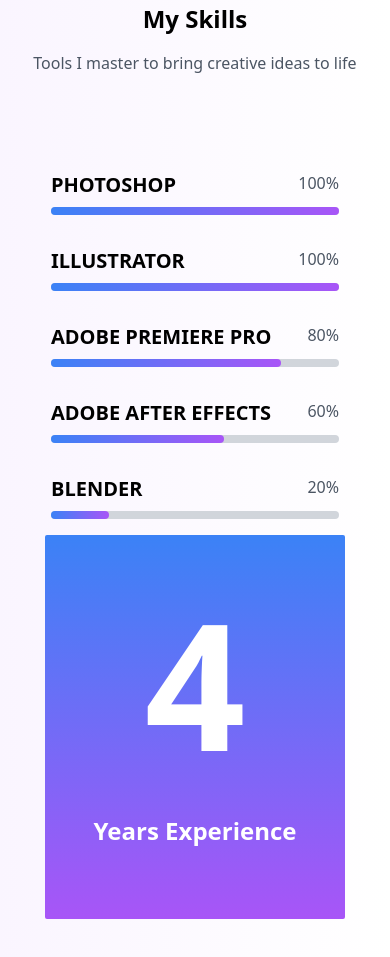
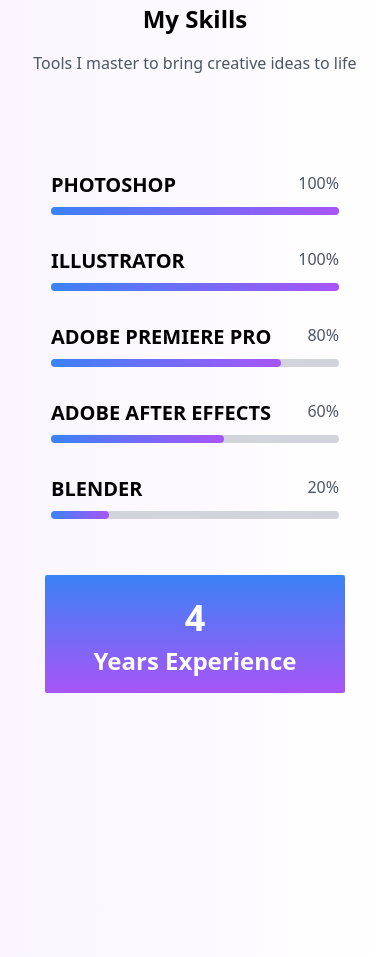
Before and after one commit to Said-86/Let-sGo, a plain HTML site: page index.html in a window 390 px wide. Shown: the part 2139-3096 px from the top of the page. Drawn offline with nearby package versions, Linux system fonts and the light colour scheme.

Commit message:
second commit

```diff
--- a/index.html
+++ b/index.html
@@ -100,7 +100,7 @@
             <p class="sm:text-lg font-medium text-gray-600 text-center">Tools I master to bring creative ideas to life</p>
         </div>
 
-        <div class="container mx-auto px-4 sm:pl-0 flex flex-col sm:flex-row justify-between items-center">
+        <div class="container mx-auto px-4 sm:pl-0 flex flex-col sm:flex-row justify-between items-center gap-10">
             <div class="w-80 sm:w-2/4">
                 <div class="p-4 flex flex-col gap-2 relative">
                     <h1 class="text-xl font-bold">PHOTOSHOP</h1>
@@ -143,8 +143,8 @@
                 </div>
             </div>
 
-            <div class="w-[300px] lg:w-[495px] text-white h-96 bg-gradient-to-b from-blue-500 to-purple-500 rounded-sm flex flex-col items-center p-4">
-                <h1 class="font-bold text-[11rem]">4</h1>
+            <div class="w-[300px] lg:w-[495px] text-white sm:h-96 bg-gradient-to-b from-blue-500 to-purple-500 rounded-sm flex flex-col items-center p-4">
+                <h1 class="font-bold text-[2.25rem] sm:text-[11rem]">4</h1>
                 <h3 class="text-2xl font-bold">Years Experience</h3>
             </div>
         </div>
```
